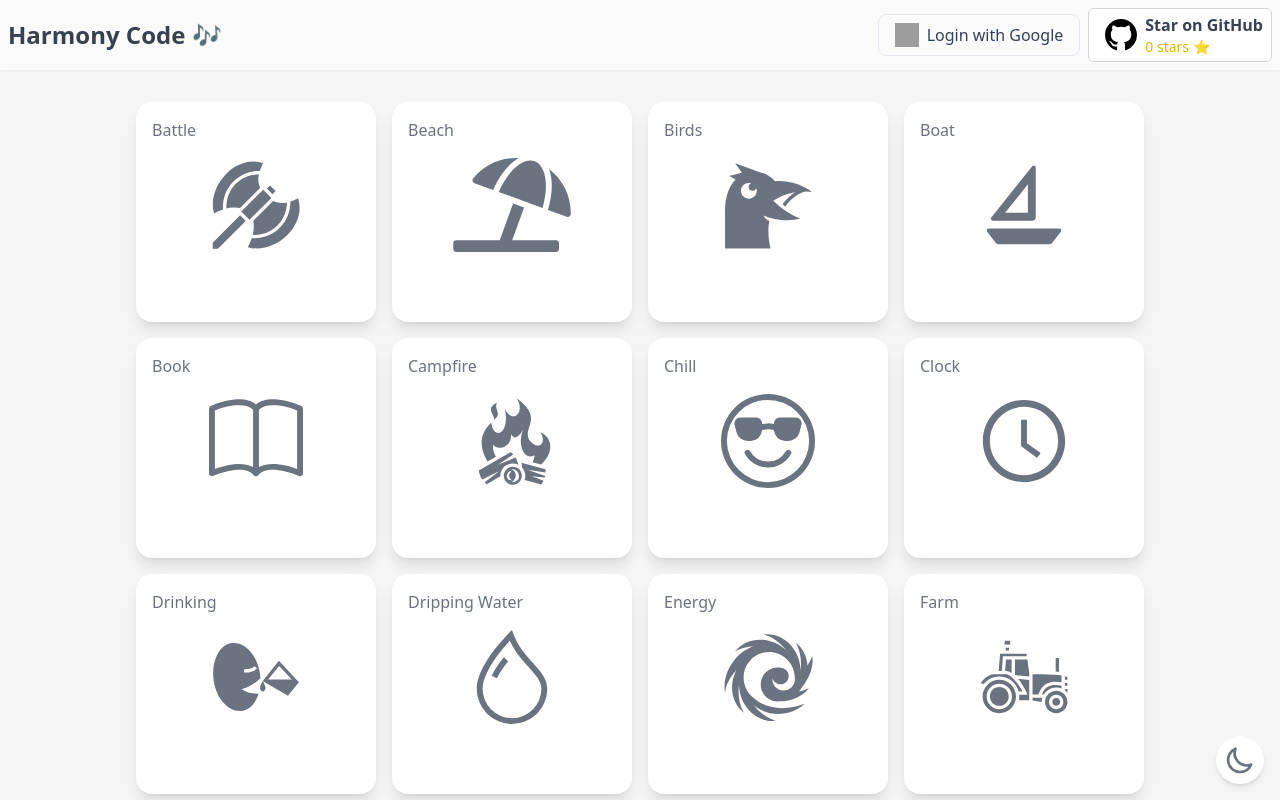
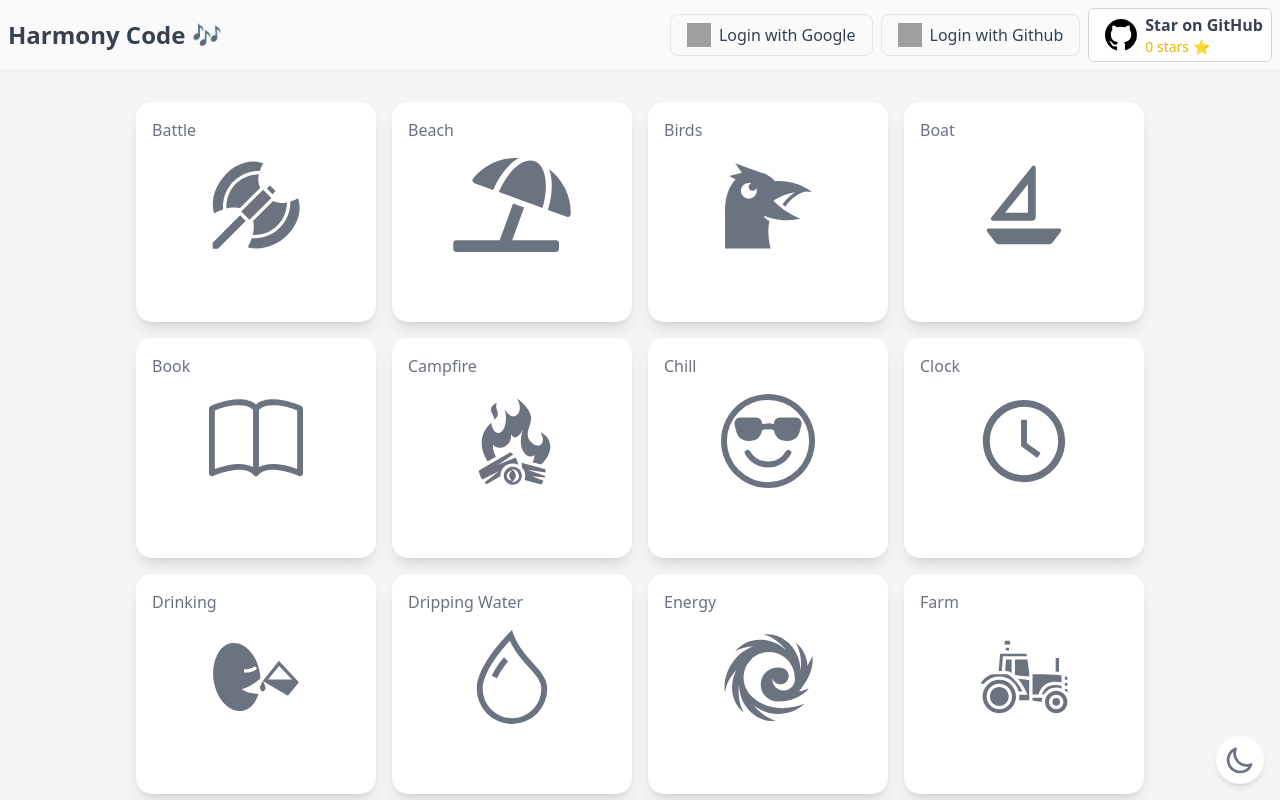
Before and after one commit to DhanushNehru/HarmonyCode, a Next.js app: page / in a window 1280 px wide. Shown: the top 800 px of the page. Built offline with nearby package versions, Linux system fonts and the light colour scheme; no server answers; grey boxes are pictures that could not be loaded.

Commit message:
Add Login with Github feature
- Created a Login button component for Github login.
- Added Github Auth Provider in firebase.
- Refactored the logout functionality by moving it to the header
  component so that it can be used globally by all Auth providers.

```diff
--- /dev/null
+++ b/components/GithubSignIn.js
@@ -0,0 +1,40 @@
+import React, { useEffect, useState } from 'react';
+import { useAuth } from '../context/AuthContext.js';
+
+const GithubSignIn = () => {
+  const { currentUser, githubSignIn } = useAuth();
+  const [loading, setLoading] = useState(true);
+
+  useEffect(() => {
+    const checkAuthentication = async () => {
+      await new Promise((resolve) => setTimeout(resolve, 50));
+      setLoading(false);
+    };
+    checkAuthentication();
+  }, [currentUser]);
+
+  const handleSignIn = async () => {
+    try {
+      await githubSignIn();
+    } catch (error) {
+      console.log(error);
+    }
+  };
+
+  return loading ? null : (
+    <button
+      onClick={handleSignIn}
+      className='px-4 py-2 border flex gap-2 border-slate-200 rounded-lg text-slate-700 dark:text-white hover:border-slate-400 hover:text-slate-900 hover:shadow transition duration-150'
+    >
+      <img
+        className='w-6 h-6'
+        src='https://www.svgrepo.com/show/452211/github.svg'
+        loading='lazy'
+        alt='github logo'
+      />
+      <span>Login with Github</span>
+    </button>
+  );
+};
+
+export default GithubSignIn;
--- a/components/GoogleSignIn.js
+++ b/components/GoogleSignIn.js
@@ -2,7 +2,7 @@ import React, { useEffect, useState } from 'react'
 import { useAuth } from '../context/AuthContext.js';
 
 const GoogleSignIn = () => {
-    const { currentUser, googleSignIn, logOut } = useAuth();
+    const { currentUser, googleSignIn } = useAuth();
     const [loading, setLoading] = useState(true);
     useEffect(() => {
 
@@ -20,14 +20,8 @@ const GoogleSignIn = () => {
             console.log(error);
         }
     }
-    const handleSignOut = async () => {
-        try {
-            await logOut();
-        } catch (error) {
-            console.log(error);
-        }
-    }
-    return loading ? null : !currentUser ? (
+
+    return loading ? null : (
       <button
         onClick={handleSignIn}
         className="px-4 py-2 border flex gap-2 border-slate-200 rounded-lg text-slate-700 dark:text-white hover:border-slate-400 hover:text-slate-900 hover:shadow transition duration-150"
@@ -40,15 +34,6 @@ const GoogleSignIn = () => {
         />
         <span>Login with Google</span>
       </button>
-    ) : (
-      <div className='flex items-center border border-gray-300 rounded-md px-2 py-1 bg-white transition-all duration-250 hover:bg-gray-100 dark:bg-black dark:border-gray-500'>
-        <button
-          onClick={handleSignOut}
-          className="font-bold text-gray-700 dark:text-white"
-        >
-          <span>Logout</span>
-        </button>
-      </div>
     );
 };
 
--- a/components/Header.js
+++ b/components/Header.js
@@ -1,8 +1,12 @@
 import { useState, useEffect } from "react";
 import GoogleSignIn from "./GoogleSignIn";
+import GithubSignIn from "./GithubSignIn";
+import { useAuth } from '../context/AuthContext.js';
 
 const Header = () => {
 	const [stars, setStars] = useState(0);
+	const { currentUser, logOut } = useAuth();
+
 	// Fetch the number of stargazers of the repository (harmonycode)
 	useEffect(() => {
 		const perPage = 100; // Number of repositories per page (maximum is often 100)
@@ -24,6 +28,14 @@ const Header = () => {
 		fetchStars();
 	}, []);
 
+	const handleSignOut = async () => {
+		try {
+			await logOut();
+		} catch (error) {
+			console.log(error);
+		}
+	};
+
 	return (
 		<header className="w-full bg-[#fafafa] flex items-center justify-between shadow-sm p-2 dark:bg-[#1a1a1a]">
 			{/* Logo */}
@@ -34,9 +46,23 @@ const Header = () => {
 			</div>
 
 			<div className="flex items-center space-x-2">
-				{/* Google Login */}
-					<GoogleSignIn/>
-				{/* Github Card */}
+				{
+					currentUser ? (
+					<div className='flex items-center border border-gray-300 rounded-md px-2 py-1 bg-white transition-all duration-250 hover:bg-gray-100 dark:bg-black dark:border-gray-500'>
+						<button
+						onClick={handleSignOut}
+						className='font-bold text-gray-700 dark:text-white'
+						>
+						<span>Logout</span>
+						</button>
+				  </div>
+				  ) : (
+				    <>
+						<GoogleSignIn/>
+						<GithubSignIn/>
+					</>
+					)
+				}
 				<a
 					href="https://www.github.com/DhanushNehru"
 					className="hidden md:block lg:block"
--- a/components/firebase.js
+++ b/components/firebase.js
@@ -1,5 +1,5 @@
 import { initializeApp } from 'firebase/app';
-import { getAuth, GoogleAuthProvider, signInWithPopup } from 'firebase/auth';
+import { getAuth, GoogleAuthProvider, GithubAuthProvider, signInWithPopup } from 'firebase/auth';
 import { getFirestore } from 'firebase/firestore';
 
 const firebaseConfig = {
@@ -17,4 +17,4 @@ const app = initializeApp(firebaseConfig);
 const auth = getAuth(app);
 const db = getFirestore(app);
 
-export { auth, GoogleAuthProvider, signInWithPopup, db };
+export { auth, GoogleAuthProvider, GithubAuthProvider, signInWithPopup, db };
--- a/context/AuthContext.js
+++ b/context/AuthContext.js
@@ -1,6 +1,6 @@
 // src/context/AuthContext.js
 import React, { useContext, useState, useEffect } from "react";
-import { GoogleAuthProvider, auth, signInWithPopup } from "../components/firebase";
+import { GoogleAuthProvider, GithubAuthProvider, auth, signInWithPopup } from "../components/firebase";
 import { signOut, onAuthStateChanged } from "firebase/auth";
 
 const AuthContext = React.createContext();
@@ -17,6 +17,11 @@ export function AuthProvider({ children }) {
     signInWithPopup(auth, provider);
   }
 
+  const githubSignIn = ()=>{
+    const provider = new GithubAuthProvider();
+    signInWithPopup(auth, provider);
+  }
+
   function logOut() {
     signOut(auth);
   }
@@ -30,5 +35,5 @@ export function AuthProvider({ children }) {
   }, [currentUser]);
 
 
-  return <AuthContext.Provider value={{currentUser, googleSignIn, logOut}}>{children}</AuthContext.Provider>;
+  return <AuthContext.Provider value={{currentUser, googleSignIn, githubSignIn, logOut}}>{children}</AuthContext.Provider>;
 }
```
